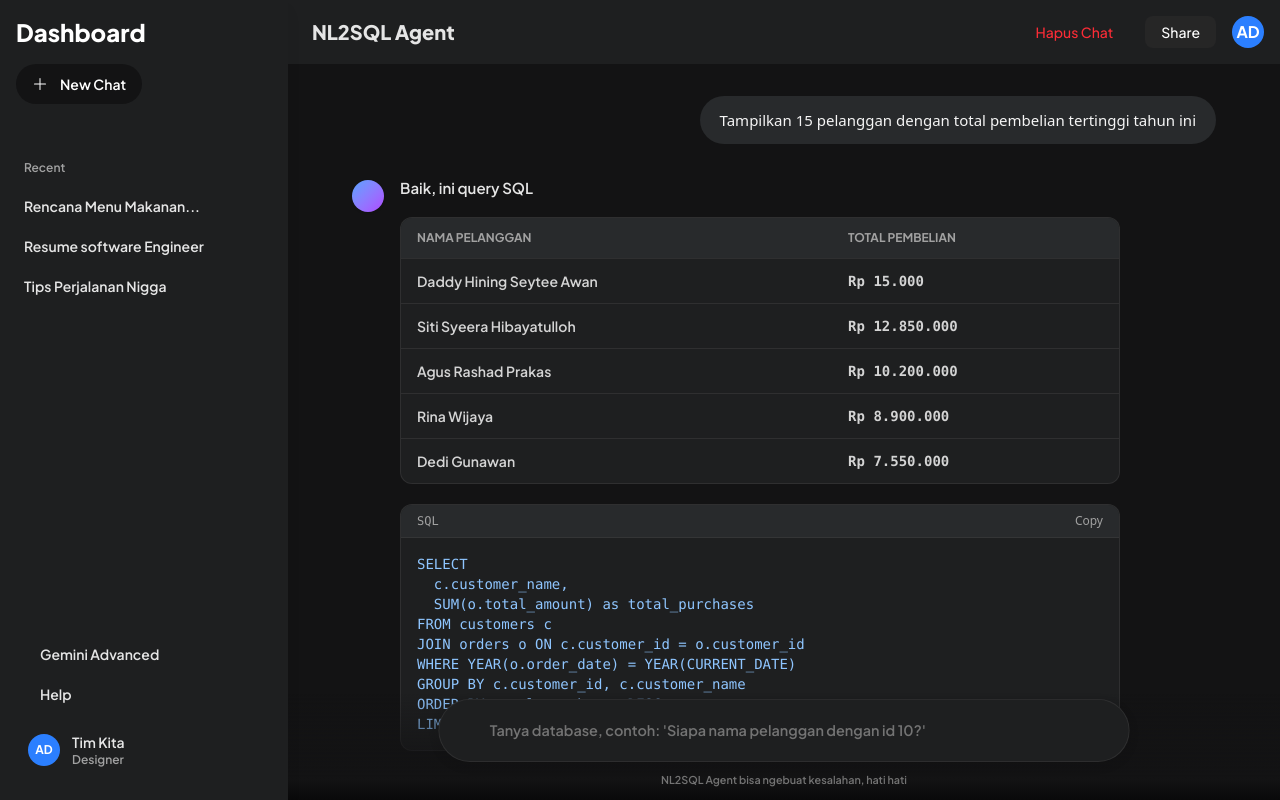
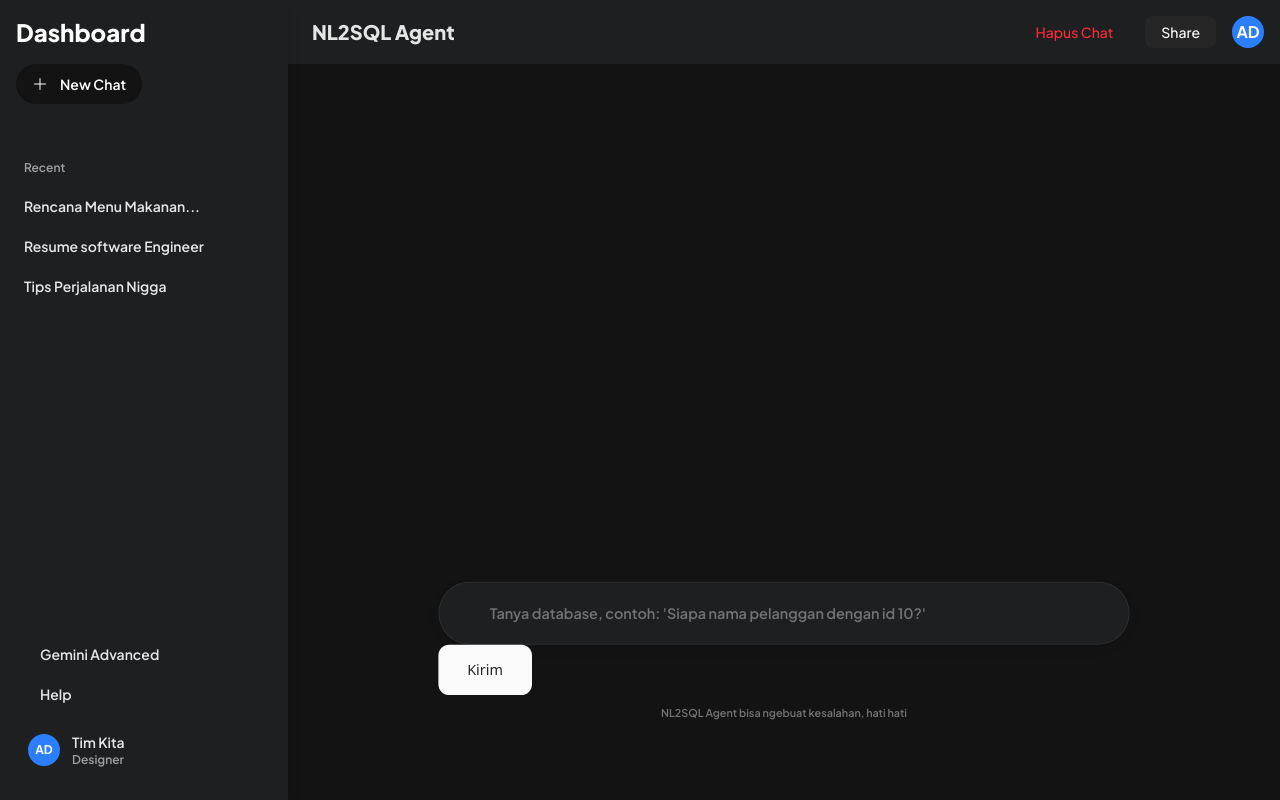
Before and after one commit to dedyasxkaguya/ai-skill-bridge, a Next.js app: page / in a window 1280 px wide. Built offline with nearby package versions, Linux system fonts and the light colour scheme.

Commit message:
feat : add be

```diff
--- a/app/components/chatarea.tsx
+++ b/app/components/chatarea.tsx
@@ -1,7 +1,40 @@
 import React from 'react';
 import MessageBubble from './messagebubble';
 
-const ChatArea = () => {
+interface IChartArea {
+    query: string
+    data: Datum[]
+}
+
+// Generated by https://quicktype.io
+
+export interface Data {
+    status:  string;
+    message: string;
+    data:    Datum[];
+}
+
+export interface Datum {
+    id:             number;
+    student_id:     string;
+    gender:         Gender;
+    age:            number;
+    study_hours:    number;
+    attendance_pct: number;
+    sleep_hours:    number;
+    final_score:    number;
+    passed:         number;
+    created_at:     null;
+    updated_at:     null;
+}
+
+export enum Gender {
+    Female = "Female",
+    Male = "Male",
+}
+
+
+const ChatArea = ({ query, data }: IChartArea) => {
     return (
         <div className="flex-1 overflow-y-auto pt-8 pb-32 flex flex-col items-center">
             <div className="w-full max-w-4xl flex flex-col gap-2">
@@ -15,43 +48,43 @@ const ChatArea = () => {
                     role="ai"
                     content={
                         <div>
-                            Baik, ini query SQL
+                            Baik, ini query SQL kamu
 
                             <div className="mt-4 border border-neutral-700/50 rounded-xl overflow-hidden bg-[#1e1f20]">
                                 <table className="w-full text-left text-sm text-neutral-300">
                                     <thead className="bg-[#282a2c] text-xs uppercase text-neutral-400 border-b border-neutral-700/50">
                                         <tr>
-                                            <th className="px-4 py-3">Nama Pelanggan</th>
-                                            <th className="px-4 py-3">Total Pembelian</th>
+                                            <th className="px-4 py-3">Nama Murid</th>
+                                            <th className="px-4 py-3">Gender</th>
+                                            <th className="px-4 py-3">Umur</th>
+                                            <th className="px-4 py-3">Jam Belajar</th>
+                                            <th className="px-4 py-3">Jam Tidur</th>
+                                            <th className="px-4 py-3">Skor Final</th>
+                                            <th className="px-4 py-3">Status</th>
                                         </tr>
                                     </thead>
                                     <tbody className="divide-y divide-neutral-700/50">
-                                        <tr className="hover:bg-[#282a2c]/50 transition-colors">
-                                            <td className="px-4 py-3">Daddy Hining Seytee Awan</td>
-                                            <td className="px-4 py-3 font-mono">Rp 15.000</td>
-                                        </tr>
-                                        <tr className="hover:bg-[#282a2c]/50 transition-colors">
-                                            <td className="px-4 py-3">Siti Syeera Hibayatulloh</td>
-                                            <td className="px-4 py-3 font-mono">Rp 12.850.000</td>
-                                        </tr>
-                                        <tr className="hover:bg-[#282a2c]/50 transition-colors">
-                                            <td className="px-4 py-3">Agus Rashad Prakas</td>
-                                            <td className="px-4 py-3 font-mono">Rp 10.200.000</td>
-                                        </tr>
-                                        <tr className="hover:bg-[#282a2c]/50 transition-colors">
-                                            <td className="px-4 py-3">Rina Wijaya</td>
-                                            <td className="px-4 py-3 font-mono">Rp 8.900.000</td>
-                                        </tr>
-                                        <tr className="hover:bg-[#282a2c]/50 transition-colors">
-                                            <td className="px-4 py-3">Dedi Gunawan</td>
-                                            <td className="px-4 py-3 font-mono">Rp 7.550.000</td>
-                                        </tr>
+                                        {data.map((a) => {
+                                            return (
+                                                <tr className="hover:bg-[#282a2c]/50 transition-colors" key={a.student_id}>
+                                                    <th className="px-4 py-3">{a.student_id}</th>
+                                                    <th className="px-4 py-3">{a.gender}</th>
+                                                    <th className="px-4 py-3">{a.age}</th>
+                                                    <th className="px-4 py-3">{a.study_hours}</th>
+                                                    <th className="px-4 py-3">{a.sleep_hours}</th>
+                                                    <th className="px-4 py-3">{a.final_score}</th>
+                                                    <th className="px-4 py-3">{a.passed ? "lulus" : "tidak lulus"}</th>
+                                                </tr>
+                                            )
+                                        })
+                                        }
                                     </tbody>
                                 </table>
                             </div>
                         </div>
                     }
-                    sqlQuery={`SELECT \n  c.customer_name, \n  SUM(o.total_amount) as total_purchases\nFROM customers c\nJOIN orders o ON c.customer_id = o.customer_id\nWHERE YEAR(o.order_date) = YEAR(CURRENT_DATE)\nGROUP BY c.customer_id, c.customer_name\nORDER BY total_purchases DESC\nLIMIT 5;`}
+                    // sqlQuery={`SELECT \n  c.customer_name, \n  SUM(o.total_amount) as total_purchases\nFROM customers c\nJOIN orders o ON c.customer_id = o.customer_id\nWHERE YEAR(o.order_date) = YEAR(CURRENT_DATE)\nGROUP BY c.customer_id, c.customer_name\nORDER BY total_purchases DESC\nLIMIT 5;`}
+                    sqlQuery={query}
                 />
 
 
--- a/app/components/chatinput.tsx
+++ b/app/components/chatinput.tsx
@@ -1,8 +1,61 @@
-import React from 'react';
+"use client"
+import axios from 'axios';
+import React, { useState } from 'react';
+import ChatArea from './chatarea';
+
+// Generated by https://quicktype.io
+
+export interface Interface {
+    status:  string;
+    message: string;
+    data:    Datum[];
+}
+
+export interface Datum {
+    id:             number;
+    student_id:     string;
+    gender:         Gender;
+    age:            number;
+    study_hours:    number;
+    attendance_pct: number;
+    sleep_hours:    number;
+    final_score:    number;
+    passed:         number;
+    created_at:     null;
+    updated_at:     null;
+}
+
+export enum Gender {
+    Female = "Female",
+    Male = "Male",
+}
+
 
 const ChatInput = () => {
+    const [query, setQuery] = useState<string>()
+    const [qSQL, setSQL] = useState<string>()
+    const [data, setData] = useState<Datum[]>()
+    const handleChange = (e: React.ChangeEvent<HTMLTextAreaElement>) => {
+        setQuery(e.target.value)
+    }
+    const handleSubmit = () => {
+        if (query) {
+            axios.post<Interface>("http://127.0.0.1:8000/api/processQuery", {
+                queryInput: query
+            })
+                .then(data => {
+                    const fetched = data.data
+                    console.log(fetched)
+                    // setSQL(fetched.data)
+                    console.log(fetched.data)
+                    setData(fetched.data)
+                })
+        }
+    }
+
     return (
-        <div className="w-full flex justify-center pb-6 px-4 bg-gradient-to-t from-[#000000] via-[#131314] to-transparent absolute bottom-0">
+        <>
+            <div className="w-full flex justify-center pb-6 px-4 from-[#000000] via-[#131314] to-transparent absolute bottom-0">
                 <div className="w-full max-w-3xl mb-12 scale-90">
                     <div className="bg-[#1e1f20] rounded-full border border-neutral-700/50 p-2 flex flex-col shadow-[0_4px_12px_rgba(0,0,0,0.1)] focus-within:bg-[#282a2c] focus-within:shadow-[0_4px_12px_rgba(0,0,0,0.2)] transition-all duration-300 group">
                         <div className="flex items-end gap-2 px-2">
@@ -13,7 +66,7 @@ const ChatInput = () => {
                             <textarea
                                 className="flex-1 bg-transparent text-neutral-200 text-base resize-none outline-none py-3.5 px-2 max-h-48 overflow-y-auto font-deskripsi placeholder:text-neutral-500"
                                 placeholder="Tanya database, contoh: 'Siapa nama pelanggan dengan id 10?'"
-                            rows={1}
+                                rows={1} onChange={(e) => handleChange(e)}
                             />
                             <div className="flex gap-1 mb-0.5 shrink-0">
                                 <button className="p-3 text-neutral-400 hover:text-white hover:bg-neutral-800 rounded-full transition-colors flex">
@@ -25,12 +78,16 @@ const ChatInput = () => {
                             </div>
                         </div>
                     </div>
-
+                    <button type="button" className=' p-4 px-8 bg-neutral-50 text-neutral-800 rounded-xl' onClick={() => handleSubmit()}>Kirim</button>
                     <div className="text-center mt-3 text-xs text-neutral-500 font-deskripsi px-4">
                         NL2SQL Agent bisa ngebuat kesalahan, hati hati
                     </div>
                 </div>
             </div>
+            {data &&(
+                <ChatArea query={qSQL ? qSQL : "nothing"} data={data}/>
+            )}
+        </>
     );
 };
 
--- a/app/page.tsx
+++ b/app/page.tsx
@@ -10,7 +10,7 @@ export default function Home() {
       <section className="flex-1 flex flex-col relative h-full bg-[#131314]">
         <Header />
         <div className="flex-1 flex flex-col relative h-full">
-          <ChatArea />
+          {/* <ChatArea /> */}
           <ChatInput />
         </div>
       </section>
--- a/package.json
+++ b/package.json
@@ -9,6 +9,7 @@
     "lint": "eslint"
   },
   "dependencies": {
+    "axios": "^1.16.0",
     "bootstrap-icons": "^1.13.1",
     "next": "16.2.6",
     "react": "19.2.4",
```
Also changed, not shown: 1 other file (tests, documents, lock files or other folders). Lines whose indentation alone changed are shown as unchanged.
